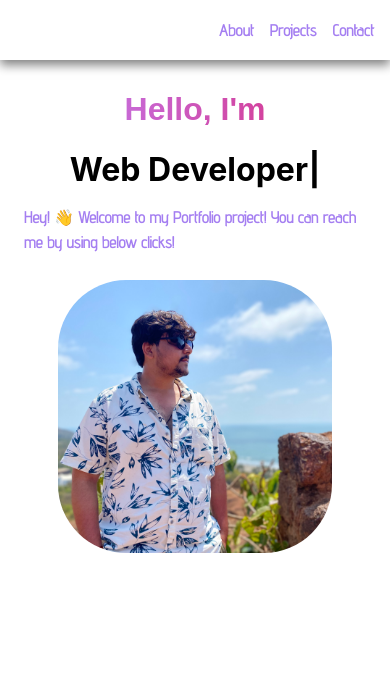
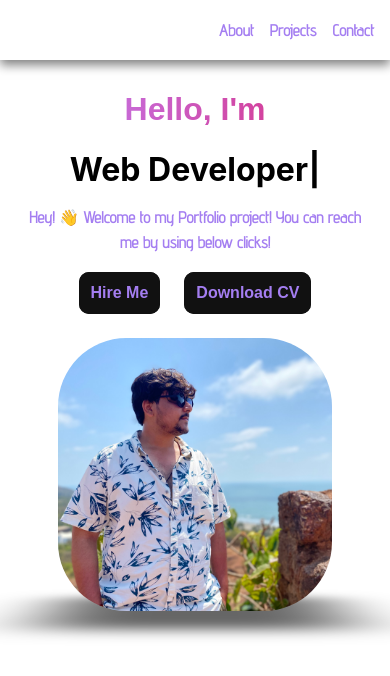
Before and after one commit to mp-patwa-mihir/portfolio, a Next.js app: page / in a window 390 px wide. Shown: the top 676 px of the page. Built offline with nearby package versions, Linux system fonts and the light colour scheme; a web font is replaced by a local one.

Commit message:
Add: Global button style and swiper in profile section in hero section

```diff
--- a/package.json
+++ b/package.json
@@ -14,7 +14,8 @@
     "react": "^18",
     "react-dom": "^18",
     "react-type-animation": "^3.2.0",
-    "styled-components": "^6.1.8"
+    "styled-components": "^6.1.8",
+    "swiper": "^11.0.5"
   },
   "devDependencies": {
     "eslint": "^8",
--- a/src/app/components/hero/hero.style.js
+++ b/src/app/components/hero/hero.style.js
@@ -24,13 +24,18 @@ const HeroWrapper = styled.div(() => ({
             flexDirection: 'column',
             justifyContent: 'center',
             gap: '1rem',
+            '@media (max-width: 767px)': {
+                alignItems: 'center',
+            },
             '& .title': {
                 fontSize: '3rem',
                 fontWeight: 'bold',
                 width: 'fit-content',
+                '@media (max-width: 767px)': {
+                    textAlign: 'center',
+                },
                 '@media (max-width: 576px)': {
                     width: '100%',
-                    textAlign: 'center',
                     fontSize: '2rem',
                 },
             },
@@ -39,22 +44,32 @@ const HeroWrapper = styled.div(() => ({
                 fontSize: '3rem',
                 display: 'inline-block',
                 fontWeight: 'bold',
+                '@media (max-width: 767px)': {
+                    textAlign: 'center',
+                },
                 '@media (max-width: 576px)': {
                     width: '100%',
-                    textAlign: 'center',
                     fontSize: '2rem',
                 },
             },
             '& .hire_text_div': {
                 width: 'fit-content',
+                '@media (max-width: 767px)': {
+                    textAlign: 'center',
+                    width: '100%',
+                },
                 '& .text': {
                     fontSize: '1.5rem',
                     fontWeight: 'bold',
                     '@media (max-width: 576px)': {
-                        textAlign: 'center',
                         fontSize: '1rem',
                     },
                 },
+            },
+            '& .btn_div': {
+                width: 'fit-content',
+                display: 'flex',
+                gap: '1.5rem',
             },
         },
         '& .hero_img_col': {
@@ -75,6 +90,15 @@ const HeroWrapper = styled.div(() => ({
                     borderRadius: '25%',
                 },
             },
+            '& .swiper': {
+                width: '100%',
+                height: '100%',
+                '& .swiper-slide': {
+                    display: 'flex',
+                    justifyContent: 'center',
+                    alignItems: 'center',
+                },
+            },
         },
     },
 }))
--- a/src/app/components/hero/index.js
+++ b/src/app/components/hero/index.js
@@ -1,15 +1,45 @@
 /* eslint-disable react/no-unescaped-entities */
+
+/**
+ * @file Hero component that displays a portfolio introduction.
+ * @module components/Hero
+ */
+
 import { memo } from "react"
 import dynamic from "next/dynamic"
 import { Col, Row, Typography } from "antd"
 import Image from "next/image"
 import { TypeAnimation } from 'react-type-animation';
 import images from "@/app/config/images"
+// Import Swiper React components
+import { Swiper, SwiperSlide } from 'swiper/react';
+// Import Swiper styles
+import 'swiper/css';
+import 'swiper/css/effect-cube'
+// import required modules
+import { Autoplay, EffectCube, Pagination } from 'swiper/modules';;
+import 'swiper/css/pagination';
+
+/**
+ * Dynamically import HeroWrapper component.
+ * @constant {React.Component} HeroWrapper - The HeroWrapper component.
+ */
 
 const HeroWrapper = dynamic(() => import('./hero.style'), { ssr: false })
 const { Text } = Typography
 
+/**
+ * Functional component representing the Hero section of the portfolio.
+ * @function Hero
+ * @returns {React.Component} The Hero component.
+ */
 const Hero = () => {
+
+    /**
+ * Render the Hero component.
+ * @returns {React.Component} The rendered Hero component.
+ */
+
     return (
         <HeroWrapper>
             <Row className="hero_main_row" justify={'space-between'}>
@@ -35,11 +65,46 @@ const Hero = () => {
                             Hey! 👋 Welcome to my Portfolio project! You can reach me by using below clicks!
                         </Text>
                     </div>
+                    <div className='btn_div'>
+                        <button class="glow-on-hover" type="button">Hire Me</button>
+                        <button class="glow-on-hover" type="button">Download CV</button>
+                    </div>
                 </Col>
                 <Col xs={24} md={8} className="hero_img_col">
-                    <div className="profile_img_div">
-                        <Image src={images.profileImage1} fill alt='profile_img_1' placeholder="blur" blurDataURL={images.profileImage1} quality={100} priority />
-                    </div>
+                    <Swiper
+                        effect={'cube'}
+                        grabCursor={true}
+                        cubeEffect={{
+                            shadow: true,
+                            slideShadows: true,
+                            shadowOffset: 20,
+                            shadowScale: 0.94,
+                        }}
+                        autoplay={{
+                            delay: 25000,
+                            disableOnInteraction: false,
+                        }}
+                        loop={true}
+                        pagination={false}
+                        modules={[Autoplay, EffectCube, Pagination]}
+                        className="mySwiper"
+                    >
+                        <SwiperSlide>
+                            <div className="profile_img_div">
+                                <Image src={images.profileImage1} fill alt='profile_img_1' placeholder="blur" blurDataURL={images.profileImage1} quality={100} priority />
+                            </div>
+                        </SwiperSlide>
+                        <SwiperSlide>
+                            <div className="profile_img_div">
+                                <Image src={images.profileImage2} fill alt='profile_img_1' placeholder="blur" blurDataURL={images.profileImage1} quality={100} priority />
+                            </div>
+                        </SwiperSlide>
+                        <SwiperSlide>
+                            <div className="profile_img_div">
+                                <Image src={images.profileImage3} fill alt='profile_img_1' placeholder="blur" blurDataURL={images.profileImage1} quality={100} priority />
+                            </div>
+                        </SwiperSlide>
+                    </Swiper>
                 </Col>
             </Row>
         </HeroWrapper>
--- a/src/app/globals.css
+++ b/src/app/globals.css
@@ -44,3 +44,102 @@ a:hover {
   font-family: var(--font-advent-pro);
   color: #a47ef1;
 }
+
+.ant-btn-primary {
+  padding: 0.75rem;
+  background: linear-gradient(to right, #c084fc, #db2777);
+  display: flex;
+  justify-content: center;
+  align-items: center;
+  height: 3rem;
+  font-size: 1rem;
+  font-weight: bold;
+  border-radius: 100px;
+}
+
+.ant-btn-primary:hover {
+  background: linear-gradient(to left, #c084fc, #db2777) !important;
+  transition: 1s;
+}
+
+.ant-btn-primary:active {
+  background: linear-gradient(to right, #c084fc, #db2777) !important;
+  transform: scale(0.9) !important;
+}
+
+.ant-btn-seondary {
+  padding: 0.75rem;
+}
+
+/* ----------------------------------------------- button css start ------------------------------------------------ */
+.glow-on-hover {
+  padding: 0.75rem;
+  border: none;
+  outline: none;
+  color: #a47ef1;
+  background: #111;
+  cursor: pointer;
+  position: relative;
+  z-index: 0;
+  font-size: 1rem;
+  font-weight: bold;
+  border-radius: 10px;
+  box-shadow: 0rem 0rem 0.75rem 0rem rgb(255 255 255 / 50%);
+}
+
+.glow-on-hover:before {
+  content: '';
+  background: linear-gradient(45deg, #ff0000, #ff7300, #fffb00, #48ff00, #00ffd5, #002bff, #7a00ff, #ff00c8, #ff0000);
+  position: absolute;
+  top: -2px;
+  left: -2px;
+  background-size: 400%;
+  z-index: -1;
+  filter: blur(5px);
+  width: calc(100% + 4px);
+  height: calc(100% + 4px);
+  animation: glowing 20s linear infinite;
+  opacity: 0;
+  transition: opacity .3s ease-in-out;
+  border-radius: 10px;
+}
+
+.glow-on-hover:active:after {
+  background: transparent;
+}
+
+.glow-on-hover:active {
+  color: #fff
+}
+
+.glow-on-hover:hover:before {
+  opacity: 1;
+}
+
+.glow-on-hover:after {
+  z-index: -1;
+  content: '';
+  position: absolute;
+  width: 100%;
+  height: 100%;
+  background: #111;
+  left: 0;
+  top: 0;
+  border-radius: 10px;
+}
+
+@keyframes glowing {
+  0% {
+    background-position: 0 0;
+  }
+
+  50% {
+    background-position: 400% 0;
+  }
+
+  100% {
+    background-position: 0 0;
+  }
+}
+
+/* ----------------------------------------------- button css end ------------------------------------------------ */
```
